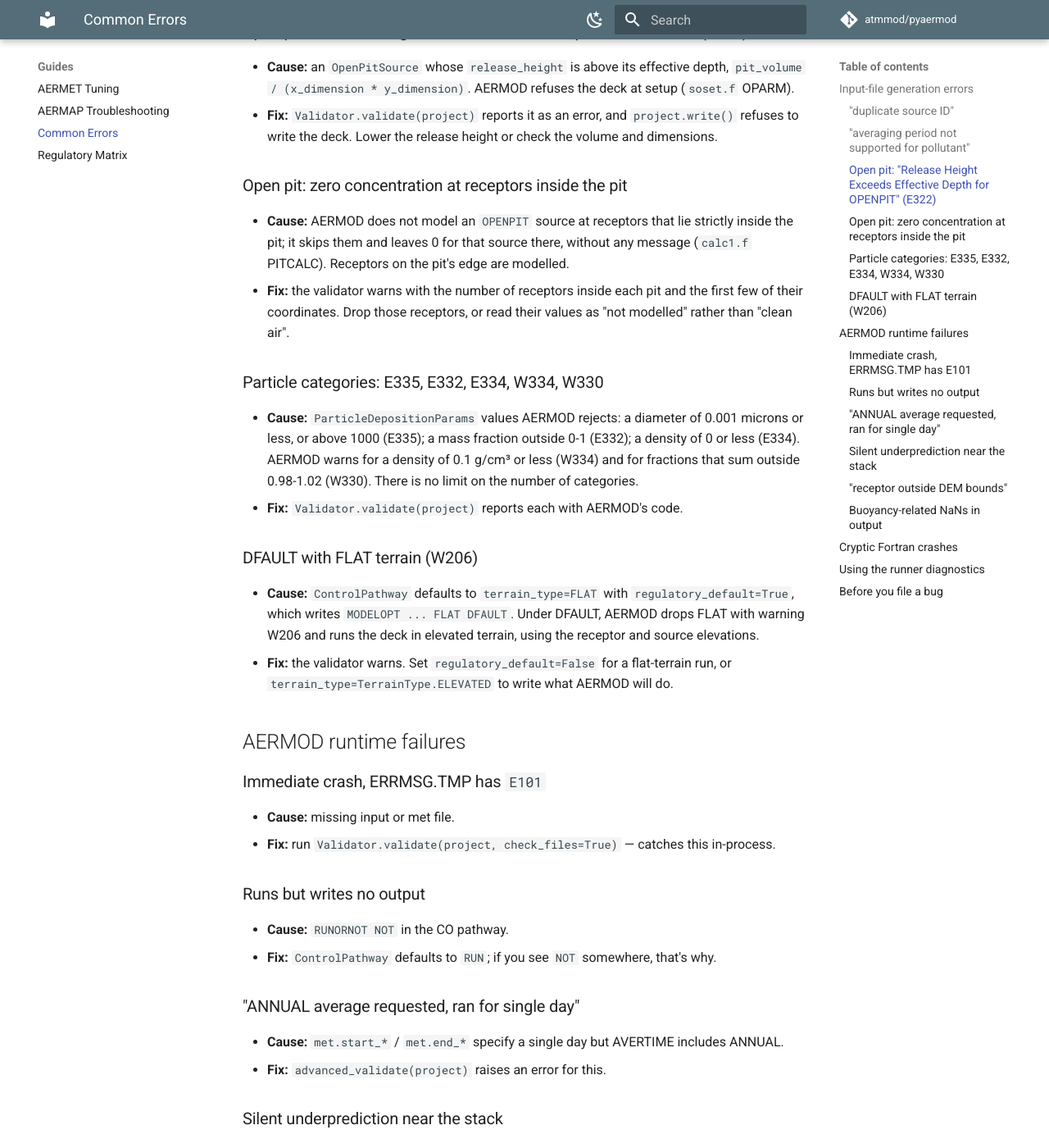
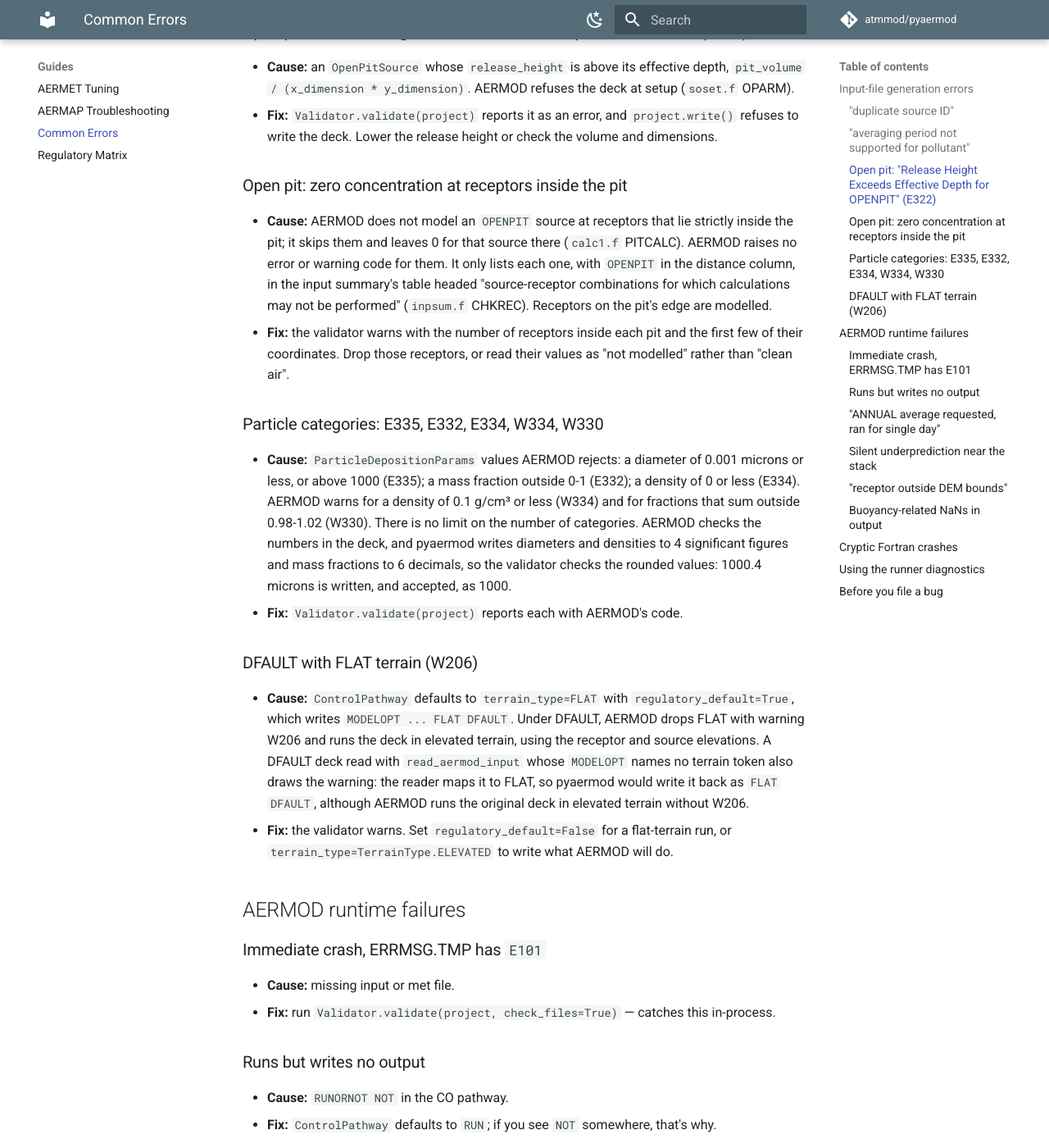
Before and after one commit to atmmod/pyaermod, an MkDocs documentation site: the page built from docs/common-errors.md, in a window 1280 px wide and 1400 px high, scrolled down 706 px. Shown: the whole window at 82% size. Built offline with MkDocs 1.6.1 and Material for MkDocs 9.7.7, drawn with Linux system fonts in a browser that asks for light colours; comment, search, counter and statistics services are not loaded.

Commit message:
Check particle inputs as the deck will carry them, and say what AERMOD does for in-pit receptors and FLAT DFAULT
The particle range checks tested the Python values, but the writer
rounds PARTDIAM and PARTDENS to 4 significant figures and MASSFRAX to 6
decimals, and AERMOD checks the numbers in the deck. A 1000.4 micron
diameter drew E335, so write() refused a deck that AERMOD (seeing 1000)
runs, and a 0.10004 g/cm3 density drew no W334 though AERMOD (seeing
0.1) warns. The validator now reads the values back from the writer's
own lines before checking them, so it cannot drift from the writer.

The in-pit docstring and docs said AERMOD gives no message for receptors
inside a pit. It raises no message code, but inpsum.f CHKREC lists each
one, marked OPENPIT, in the input summary; the in-pit tests now require
that list to match the receptors the validator flags and the zeros in the
PERIOD tables.

The W206 warning also fires for a DFAULT deck read back with no terrain
token, because the reader maps that to FLAT; AERMOD raises no W206 for
the original deck. The message now describes the deck pyaermod writes,
and the CHANGELOG and docs name the case. The reader's mapping belongs to
input_reader.py, outside this change.

New tests pin the substituted pit width below 1e-5 m (E322 against the
recorded openpit_tiny_dimension run), the rounded diameters, densities
and fraction sums, and fail when a recorded case is missing instead of
collecting none.

Co-Authored-By: Claude Opus 5.5 <noreply@anthropic.com>

```diff
--- a/docs/common-errors.md
+++ b/docs/common-errors.md
@@ -32,8 +32,11 @@ them, and which pyaermod helper catches them earlier.
 
 - **Cause:** AERMOD does not model an `OPENPIT` source at receptors that
   lie strictly inside the pit; it skips them and leaves 0 for that source
-  there, without any message (`calc1.f` PITCALC). Receptors on the pit's
-  edge are modelled.
+  there (`calc1.f` PITCALC). AERMOD raises no error or warning code for
+  them. It only lists each one, with `OPENPIT` in the distance column, in
+  the input summary's table headed "source-receptor combinations for
+  which calculations may not be performed" (`inpsum.f` CHKREC).
+  Receptors on the pit's edge are modelled.
 - **Fix:** the validator warns with the number of receptors inside each
   pit and the first few of their coordinates. Drop those receptors, or
   read their values as "not modelled" rather than "clean air".
@@ -44,7 +47,11 @@ them, and which pyaermod helper catches them earlier.
   of 0.001 microns or less, or above 1000 (E335); a mass fraction outside
   0-1 (E332); a density of 0 or less (E334). AERMOD warns for a density of
   0.1 g/cm³ or less (W334) and for fractions that sum outside 0.98-1.02
-  (W330). There is no limit on the number of categories.
+  (W330). There is no limit on the number of categories. AERMOD checks
+  the numbers in the deck, and pyaermod writes diameters and densities
+  to 4 significant figures and mass fractions to 6 decimals, so the
+  validator checks the rounded values: 1000.4 microns is written, and
+  accepted, as 1000.
 - **Fix:** `Validator.validate(project)` reports each with AERMOD's code.
 
 ### DFAULT with FLAT terrain (W206)
@@ -52,7 +59,11 @@ them, and which pyaermod helper catches them earlier.
 - **Cause:** `ControlPathway` defaults to `terrain_type=FLAT` with
   `regulatory_default=True`, which writes `MODELOPT ... FLAT DFAULT`.
   Under DFAULT, AERMOD drops FLAT with warning W206 and runs the deck in
-  elevated terrain, using the receptor and source elevations.
+  elevated terrain, using the receptor and source elevations. A DFAULT
+  deck read with `read_aermod_input` whose `MODELOPT` names no terrain
+  token also draws the warning: the reader maps it to FLAT, so pyaermod
+  would write it back as `FLAT DFAULT`, although AERMOD runs the original
+  deck in elevated terrain without W206.
 - **Fix:** the validator warns. Set `regulatory_default=False` for a
   flat-terrain run, or `terrain_type=TerrainType.ELEVATED` to write what
   AERMOD will do.
```
Also changed, not shown: CHANGELOG.md (+19 -7 lines), 2 other files.
